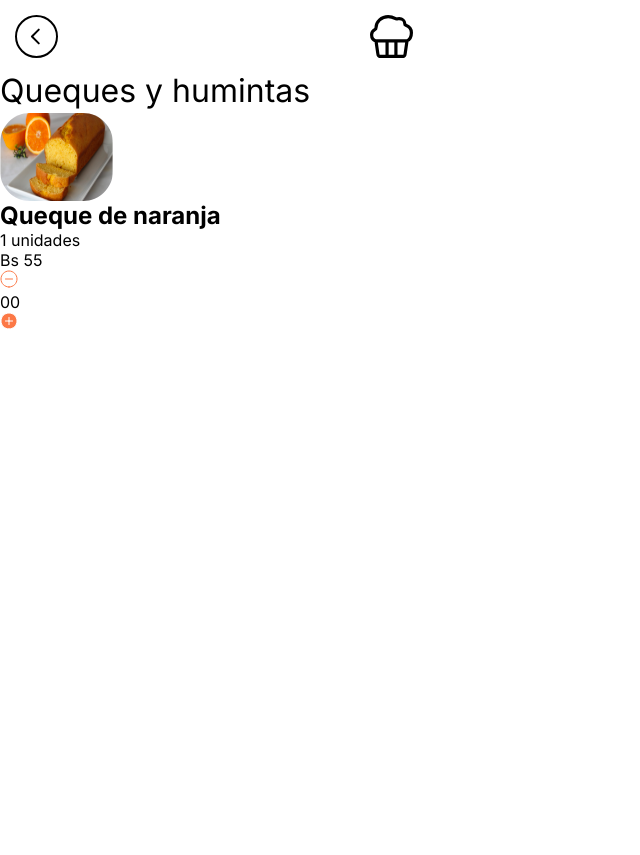
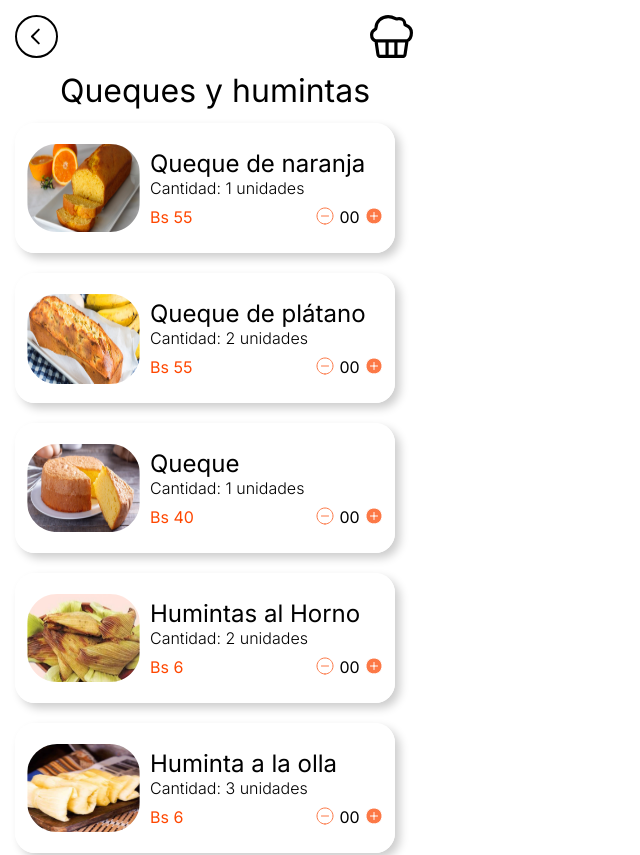
Before and after one commit to HuascarGutierrez/pasteleria-Nino, a React (Vite) app: page / in a window 1280 px wide. Shown: the top 855 px of the page, without its empty margins (0-640 px from the left). Built offline with nearby package versions, Linux system fonts and the light colour scheme.

Commit message:
menu queques finished

```diff
--- a/src/App.css
+++ b/src/App.css
@@ -1,14 +1,3 @@
 body {
  width: 430px;
- height: 959px;
 }
-*{
-    margin: 0;
-    padding: 0;
-    box-sizing: border-box;
-}
-
-body{
-    width: 430px;
-    height: 950px;
-}
--- a/src/App.jsx
+++ b/src/App.jsx
@@ -4,13 +4,11 @@ import TopButtons from './menu/TopButtons'
 import Title from './menu/Title'
 import Producto from './menu/Producto'
 import {otros} from './assets/quequesHuminas'
-
+import Menu from './menu/Menu'
 function App() {
   return (
     <>
-    <TopButtons />
-    <Title />
-    <Producto producto={otros}/>
+      <Menu />
     </>
   )
 }
--- a/src/assets/quequesHuminas.js
+++ b/src/assets/quequesHuminas.js
@@ -1,4 +1,34 @@
 export const otros= [
+    {
+        title:"Queque de naranja",
+        available: "1 unidades",
+        price: " 55",
+        imgUrl: "/menuqueques/qnaranja.svg",
+    },
+    {
+        title:"Queque de plátano",
+        available: "2 unidades",
+        price: " 55",
+        imgUrl: "/menuqueques/qplatano.svg",
+    },
+    {
+        title:"Queque",
+        available: "1 unidades",
+        price: " 40",
+        imgUrl: "/menuqueques/queque.svg",
+    },
+    {
+        title:"Humintas al Horno",
+        available: "2 unidades",
+        price: " 6",
+        imgUrl: "/menuqueques/hHorno.svg",
+    },
+    {
+        title:"Huminta a la olla",
+        available: "3 unidades",
+        price: " 6",
+        imgUrl: "/menuqueques/humintaOlla.svg",
+    },
     {
         title:"Queque de naranja",
         available: "1 unidades",
--- a/src/menu/Buttons.jsx
+++ b/src/menu/Buttons.jsx
@@ -1,3 +1,4 @@
+import './stylesMenu/Buttons.css'
 
 function Buttons() {
   const less = '/menu/less.svg';
--- a/src/menu/Info.jsx
+++ b/src/menu/Info.jsx
@@ -1,12 +1,13 @@
 import React from 'react'
+import './stylesMenu/Info.css'
 
 function Info(props) {
     const info = props.info
   return (
     <>
         <div>
-            <h2>{info.title}</h2>
-            <p>{info.available}</p>
+            <h2 className='name'>{info.title}</h2>
+            <p className='cantidad'>{"Cantidad: "+info.available}</p>
         </div>
     </>
   )
--- /dev/null
+++ b/src/menu/Menu.jsx
@@ -0,0 +1,26 @@
+import Buttons from './Buttons'
+import TopButtons from './TopButtons'
+import Title from './Title'
+import Producto from './Producto'
+import {otros} from '../assets/quequesHuminas'
+import './stylesMenu/Menu.css'
+
+function Menu() {
+  return (
+    <>
+      <div className='menu'>
+        <TopButtons />
+        <Title />
+        {
+            otros.map(otro=>{
+              return(
+                <Producto producto={otro}/>
+              )
+            }
+            )
+        }
+      </div>
+    </>
+  )
+}
+export default Menu
--- a/src/menu/Producto.jsx
+++ b/src/menu/Producto.jsx
@@ -9,12 +9,12 @@ function Producto(props) {
     <>
         <div className='producto'>
             <div className='foto'>
-                <img src={producto[0].imgUrl}></img>
+                <img src={producto.imgUrl}></img>
             </div>
-            <div>
-                <Info info={producto[0]}/>
-                <div>
-                    <div className='precio'><p>{"Bs "+producto[0].price}</p></div>
+            <div className='informacion'>
+                <Info info={producto}/>
+                <div className='bottom'>
+                    <div className='precio'><p>{"Bs "+producto.price}</p></div>
                     <Buttons/>
                 </div>
             </div>
--- a/src/menu/stylesMenu/Buttons.css
+++ b/src/menu/stylesMenu/Buttons.css
@@ -0,0 +1,9 @@
+.botones {
+    display: flex;
+    flex-direction: row;
+    justify-content: space-between;
+    width: 67px;
+    height: 20px;
+    left: 67px;
+    margin-left: 10px;
+}
--- /dev/null
+++ b/src/menu/stylesMenu/Info.css
@@ -0,0 +1,9 @@
+.name {
+    font-weight: 400;
+    margin-left: 10px;
+}
+.cantidad{
+    font-weight: 200;
+    color: black;
+    margin-left: 10px;
+}
--- /dev/null
+++ b/src/menu/stylesMenu/Menu.css
@@ -0,0 +1,5 @@
+*{
+    margin: 0;
+    padding: 0;
+    box-sizing: border-box;
+}
--- a/src/menu/stylesMenu/Producto.css
+++ b/src/menu/stylesMenu/Producto.css
@@ -1,7 +1,16 @@
 .producto {
     width: 380px;
     height: 130px;
-    margin-bottom: 10px;
+    margin-bottom: 20px;
+    display: flex;
+    flex-direction: row;
+    margin-left: 15px;
+    left: 26px;
+    justify-content: flex-start;
+    align-items: center;
+    border: 2px solid white;
+    border-radius: 20px;
+    box-shadow: 5px 5px 10px rgba(0, 0, 0, 0.2);
 }
 .foto {
     width: 113px;
@@ -9,4 +18,26 @@
     border: 0;
     margin: 0;
     left: 39px;
+    margin-left: 10px;
 }
+.foto img{
+    border-radius: 20px;
+}
+.bottom {
+    display: flex;
+    flex-direction: row;
+    justify-content: space-between;
+    margin-left: 10px;
+}
+.precio p{
+    color: #FF4700;
+}
+.informacion  {
+    width:100%;
+    margin-right: 10px;
+    height: 88px;
+    display: flex;
+    flex-direction: column;
+    justify-content: space-around;
+
+}
--- a/src/menu/stylesMenu/Title.css
+++ b/src/menu/stylesMenu/Title.css
@@ -9,8 +9,11 @@ h1 {
 }
 
 .titulo {
-    width: 331px;
+    width: 100%;
     height: 42px;
     left: 46px;
-    top: 100px
+    top: 100px;
+    display: flex;
+    justify-content: center;
+    margin-bottom: 10px;
 }
```
